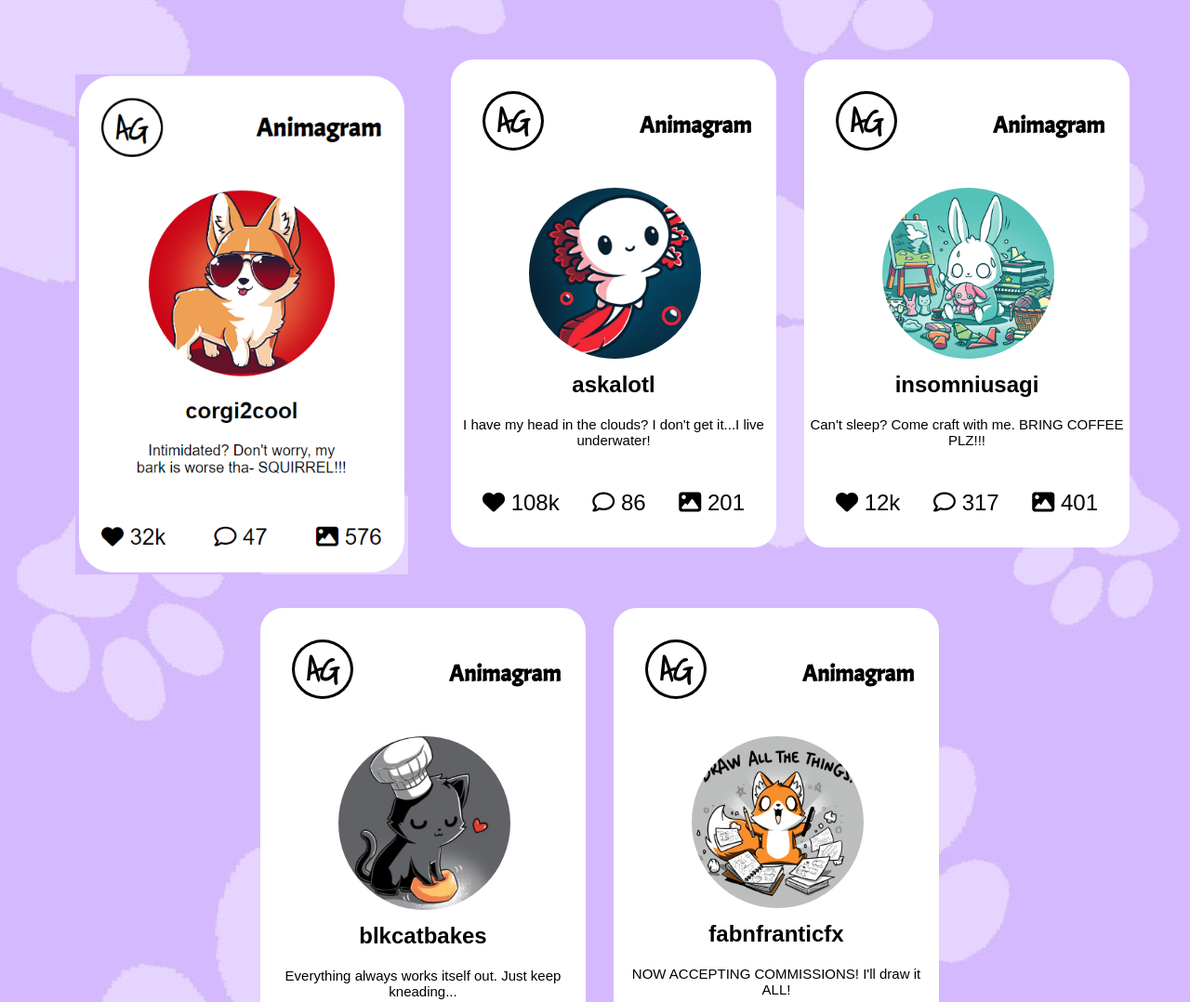
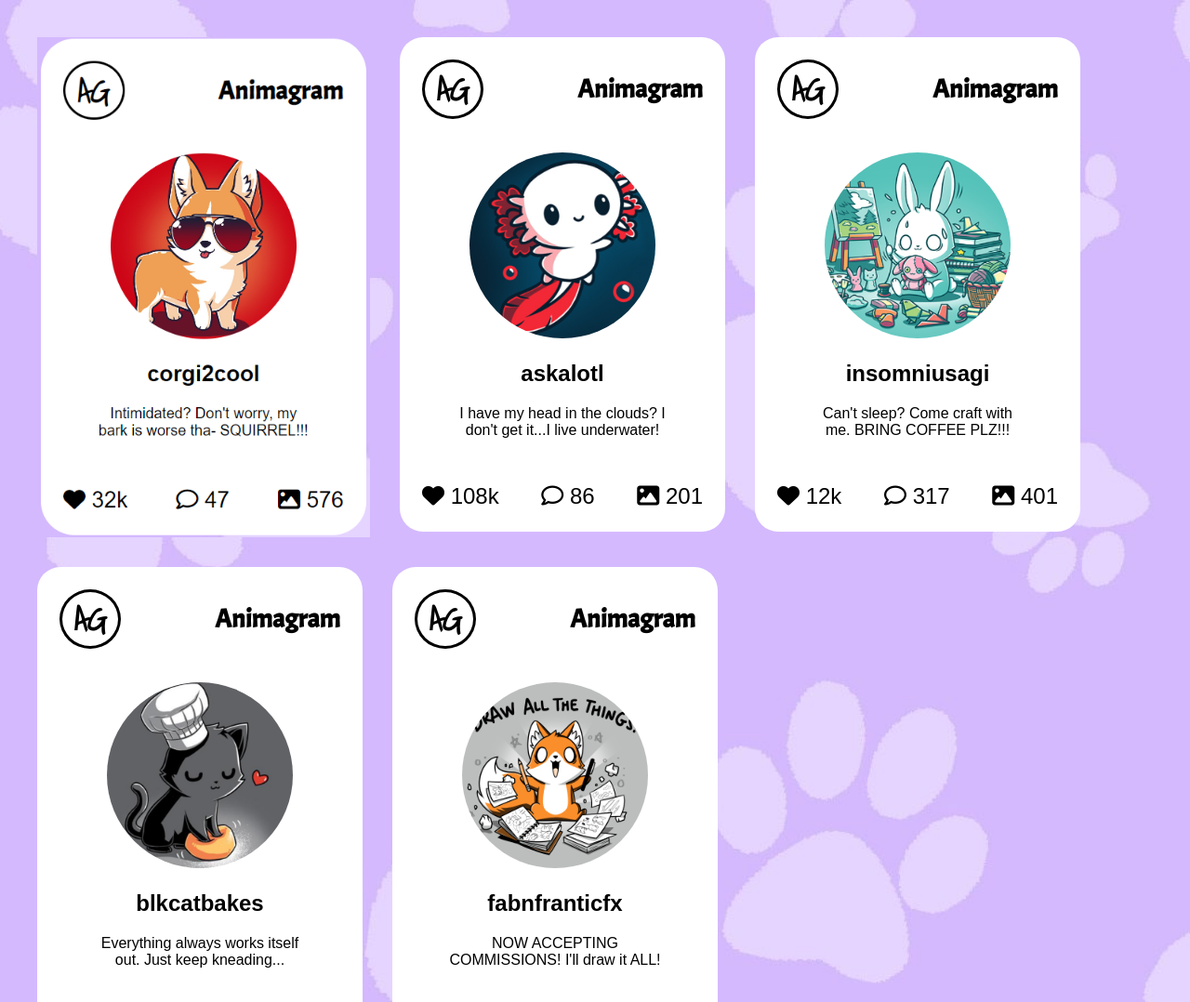
Before and after one commit to Octavious2825/Octavious2825.github.io, a plain HTML site: page animagram-cards/index.html in a window 1280 px wide. Shown: the top 1078 px of the page at 93% size. Drawn offline with Linux system fonts and the light colour scheme.

Commit message:
animagram

```diff
--- a/animagram-cards/css/style.css
+++ b/animagram-cards/css/style.css
@@ -7,48 +7,37 @@
     Just be aware that you may break some
     of the setup.css styling if you do so.
 */
-.card-container {
-    margin: 40px auto;
-    justify-content: center;
-    gap: 20px;
-}
 .card-style-2 {
     width: 350px;
-    border: 2px solid white;
-    padding: 2px;
-
+    padding: 24px;
     background-color: white;
-    margin-left: 10px;
+    margin: 16px;
     border-radius: 25px;
-    min-width: 350px;
-    justify-content: center;
+}
+.card-style-2 .animagram-header,
+.card-style-2 .animagram-footer {
+    display: flex;
+    align-items: center;
+    justify-content: space-between;
+}
+.card-style-2 .profile-pic-container {
+    border-radius: 50px;
+    padding: 36px 36px 0px;
+    text-align: center;
 }
 .card-style-2 img {
-    width: 60%;
-    border-radius: 60%;
-    padding: 10px;
-    margin-left: 70px;
+    width: 200px;
+    height: 200px;
+    border-radius: 50%;
 }
-.logo {
-    margin: 30px;
+.card-style-2 .animagram-header .brand-name {
+    font-size: 28px;
 }
-.brand-name {
-    margin-left: 20%;
-    font-weight: bold;
-    font-size: 25px;
+.card-style-2 h2, .card-style-2 p {
+    text-align: center;
+    padding: 0px 36px;
 }
-.card-style-2 h2 {
-    text-align: center;
-    margin-top: auto;
+.card-style-2 .animagram-footer {
+    font-size: 24px;
+    padding-top: 32px;
 }
-.card-style-2 p {
-    text-align: center;
-    font-size: 15px;
-
-}
-.animagram-footer {
-    display: flex;
-    justify-content: space-between;
-    padding: 30px;
-    font-size: x-large;
-}
```
